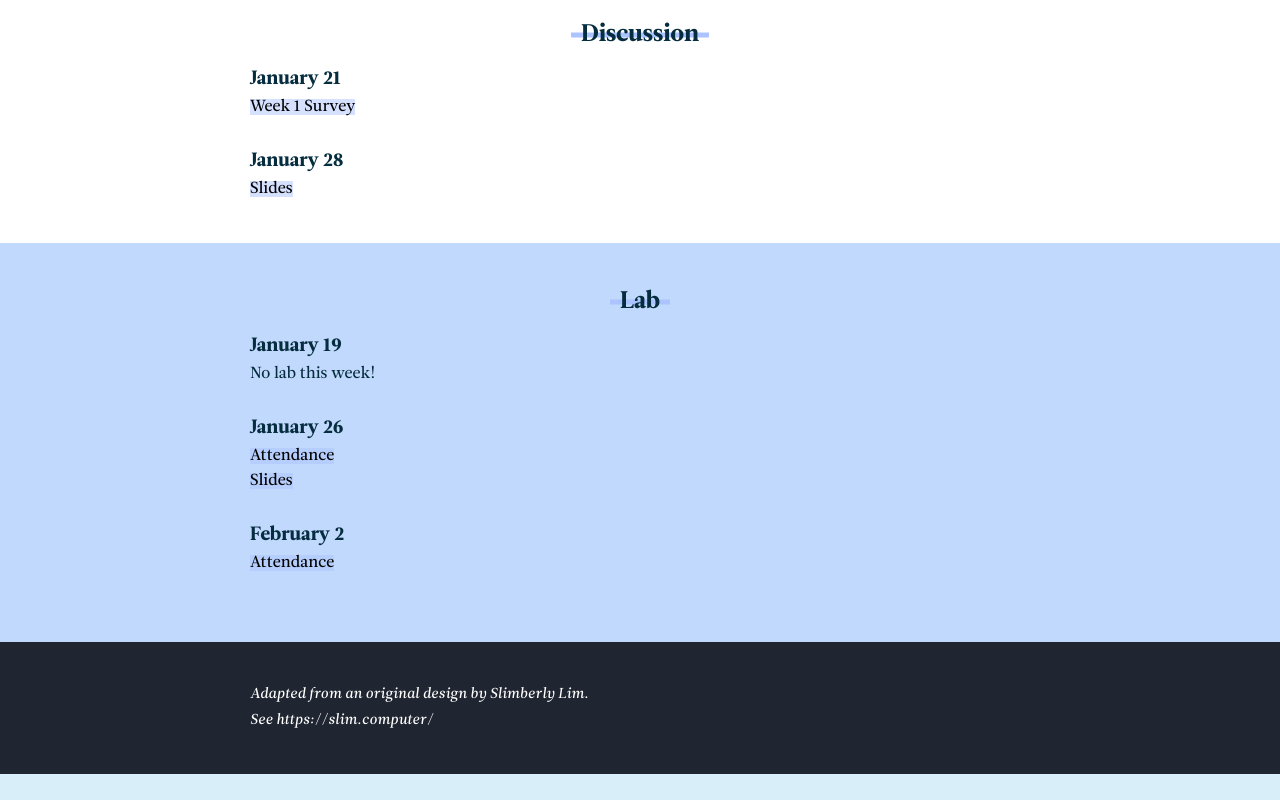
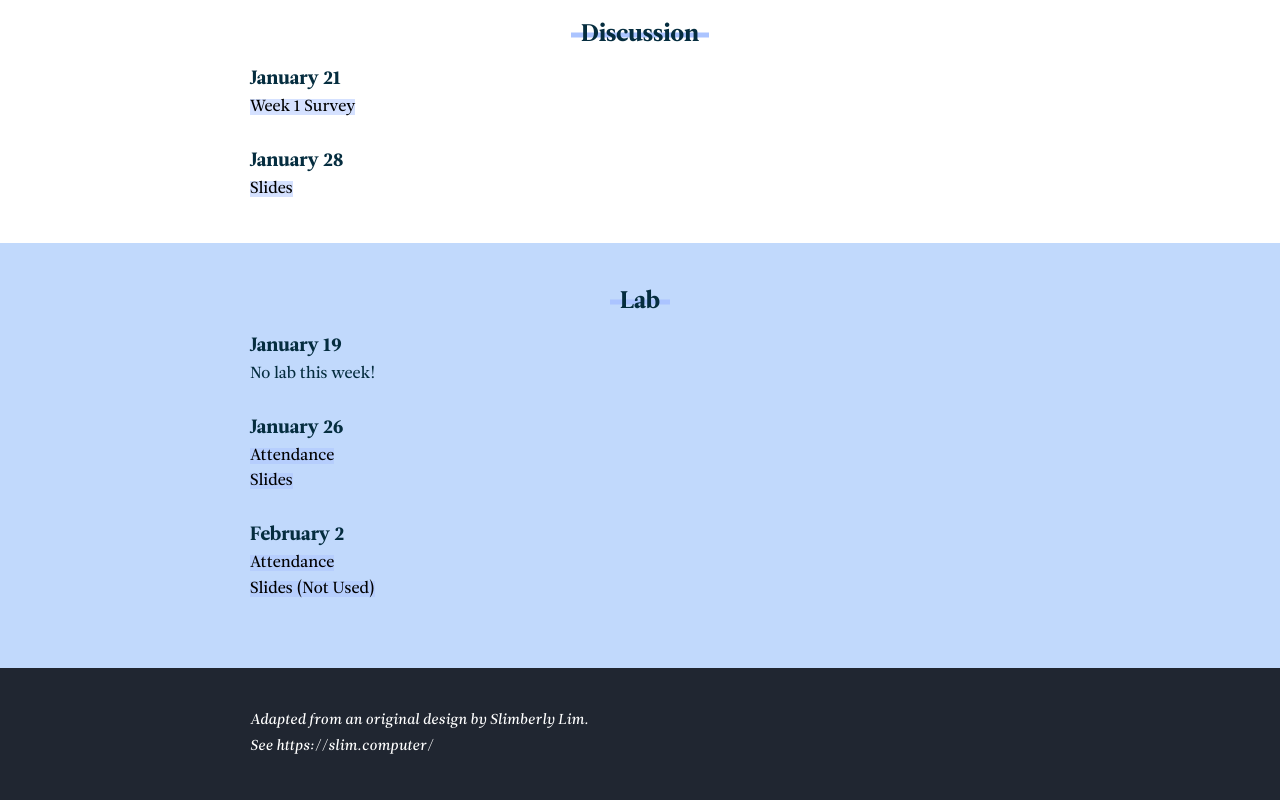
Before and after one commit to AnimeshAgrawal/61asite, a website: page index.html in a window 1280 px wide. Shown: the part 419-1219 px from the top of the page. Before the commit the page ends 1193 px from the top, so only its background shows below. Drawn offline with Linux system fonts and the light colour scheme.

Commit message:
Slides for lab2

```diff
--- a/index.html
+++ b/index.html
@@ -76,6 +76,8 @@
                   <li class="teaching_section">
                      <h3 class="teaching_section-title">February 2</h3>
                      <a href="https://forms.gle/Gv1qTExfZRfCTAi17">Attendance</a>
+                     <br>
+                     <a href="https://docs.google.com/presentation/d/1l6xNz7YF77GWO_HbnyktQYbsyvehMV4tpGZp6gqXZN4/edit?usp=sharing">Slides (Not Used)</a>
                   </li>
                </ul> <br>
 
```
